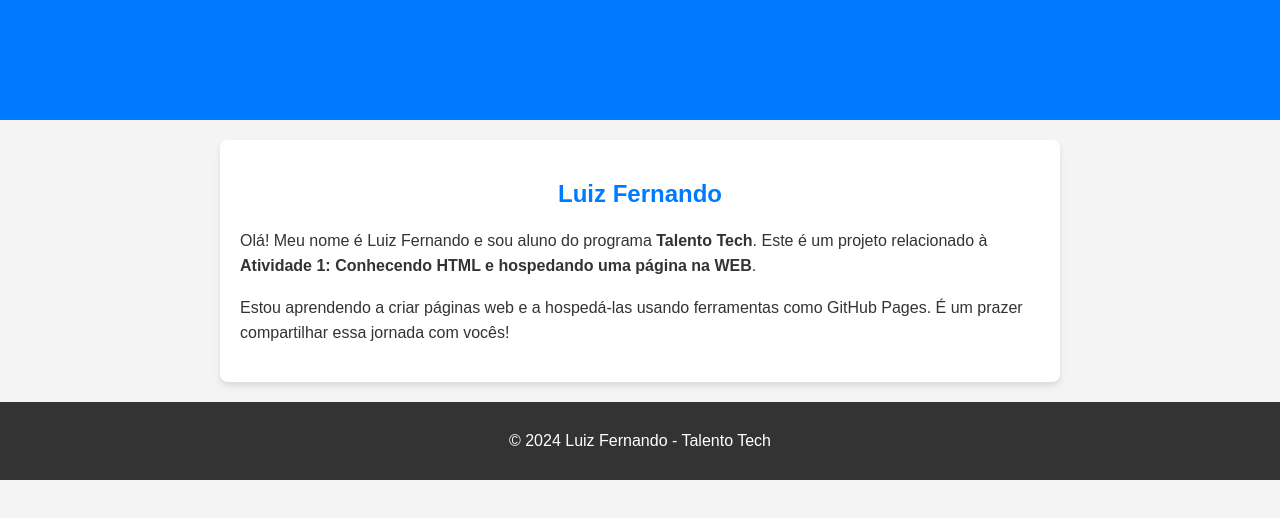
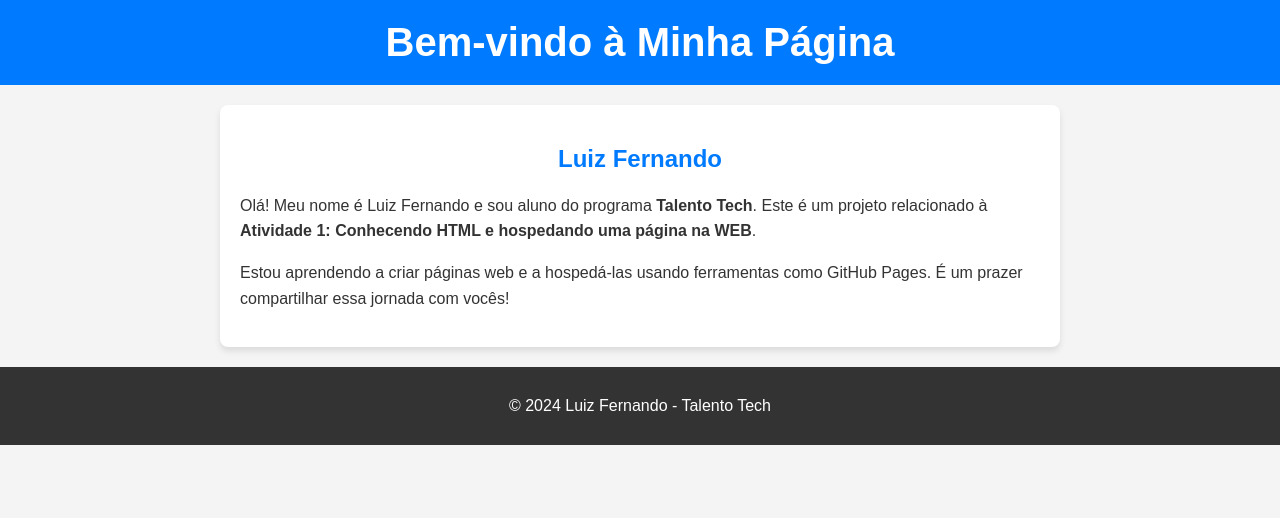
Before and after one commit to LUIZFERNANDOALUNO/minha-primeira-pagina, a plain HTML site: page index.html in a window 1280 px wide. Drawn offline with Linux system fonts and the light colour scheme.

Commit message:
Update index.html

```diff
--- a/index.html
+++ b/index.html
@@ -18,6 +18,10 @@
             padding: 20px;
             text-align: center;
         }
+        header h1 {
+            margin: 0; /* Remove margens que podem causar problemas */
+            font-size: 2.5em;
+        }
         main {
             margin: 20px auto;
             max-width: 800px;
@@ -26,7 +30,7 @@
             box-shadow: 0 4px 6px rgba(0, 0, 0, 0.1);
             border-radius: 8px;
         }
-        h1, h2 {
+        h2 {
             text-align: center;
             color: #007bff;
         }
```
